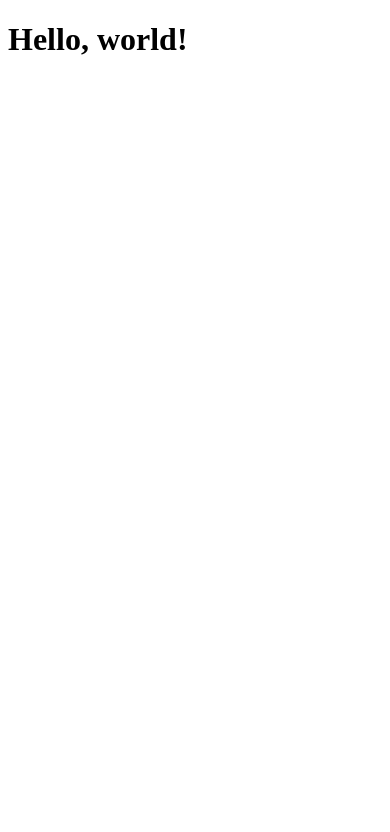
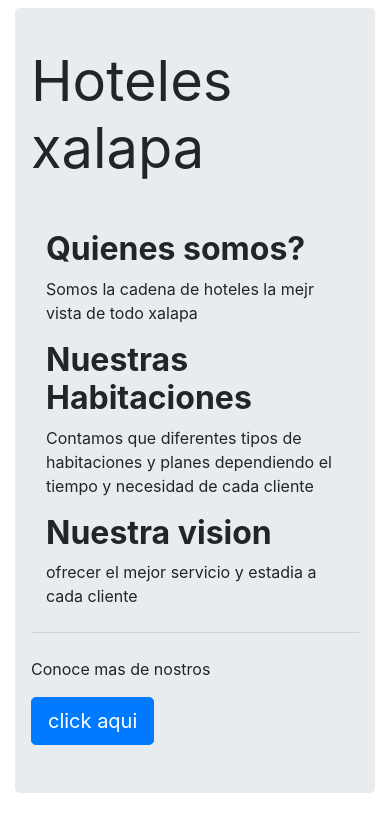
Before and after one commit to RafaelMoreno1/hoteles, a website: page hoteles/index.html in a window 390 px wide. Drawn offline with nearby package versions, Linux system fonts and the light colour scheme.

Commit message:
Agregamos jumbotron al index con bootstrap contenedores y row-sm para responsive

```diff
--- a/hoteles/index.html
+++ b/hoteles/index.html
@@ -1,20 +1,58 @@
-<!doctype html>
+<!DOCTYPE html>
 <html lang="es">
   <head>
     <!-- Required meta tags -->
-    <meta charset="utf-8">
-    <meta name="viewport" content="width=device-width, initial-scale=1, shrink-to-fit=no">
+    <meta charset="utf-8" />
+    <meta
+      name="viewport"
+      content="width=device-width, initial-scale=1, shrink-to-fit=no"
+    />
 
     <!-- Bootstrap CSS  esta linea de codigo fue modificada y apunta a una carpeta local instalada con npm "boostrap" -->
-    <link rel="stylesheet" href="node_modules/bootstrap/dist/css/bootstrap-grid.min.css">
-
-    <title>Hello, world!</title>
+    <link
+      rel="stylesheet"
+      href="node_modules/bootstrap/dist/css/bootstrap.min.css"
+    />
+    <title>Hoteles</title>
   </head>
   <body>
-    <h1>Hello, world!</h1>
+    <div class="container mt-2">
+      <div class="jumbotron">
+        <h1 class="display-4 mt-2"> <b>Hoteles xalapa</b> </h1>
+        <div class="container mt-5">
+        <div class="row-sm" >
+          <h2><b>Quienes somos?</b></h2>
+          <p>Somos la cadena de hoteles la mejr vista de todo xalapa</p>
+
+        </div>
+        <div class="row-sm mt-2 " >
+          <h2><b>Nuestras Habitaciones</b></h2>
+          <p>
+            Contamos que diferentes tipos de habitaciones y planes dependiendo
+            el tiempo y necesidad de cada cliente
+          </p>
+        </div>
+          <div class="row-sm mt2" >
+          <h2><b>Nuestra vision</b></h2>
+          <p>ofrecer el mejor servicio y estadia a cada cliente</p>
+        </div>
+      </div>
+
+        <hr class="my-4" />
+        <p>
+         Conoce mas de nostros
+        </p>
+        <p class="lead">
+          <a class="btn btn-primary btn-lg" href="#" role="button"
+            >click aqui</a
+          >
+        </p>
+      </div>
+    </div>
 
     <!-- Optional JavaScript -->
-    <!-- jQuery first, then Popper.js, then Bootstrap JS estas lineas fueron modificada en vez de apuntar a la pagina apunta a un archivo locar instalado de la misma forma que el aterior -->      <!-- Optional JavaScript -->
+    <!-- jQuery first, then Popper.js, then Bootstrap JS estas lineas fueron modificada en vez de apuntar a la pagina apunta a un archivo locar instalado de la misma forma que el aterior -->
+    <!-- Optional JavaScript -->
     <!-- node_modules/"libreria"/dist/"libreria".min."XX" usa la version min por que es completa y ligera da una respuesta al servidor mas rapida -->
     <script src="node_modules/jquery/dist/jquery.min.js"></script>
     <script src="node_modules/popper.js/dist/popper-utils.min.js"></script>
```
Also changed, not shown: hoteles/README.txt.
